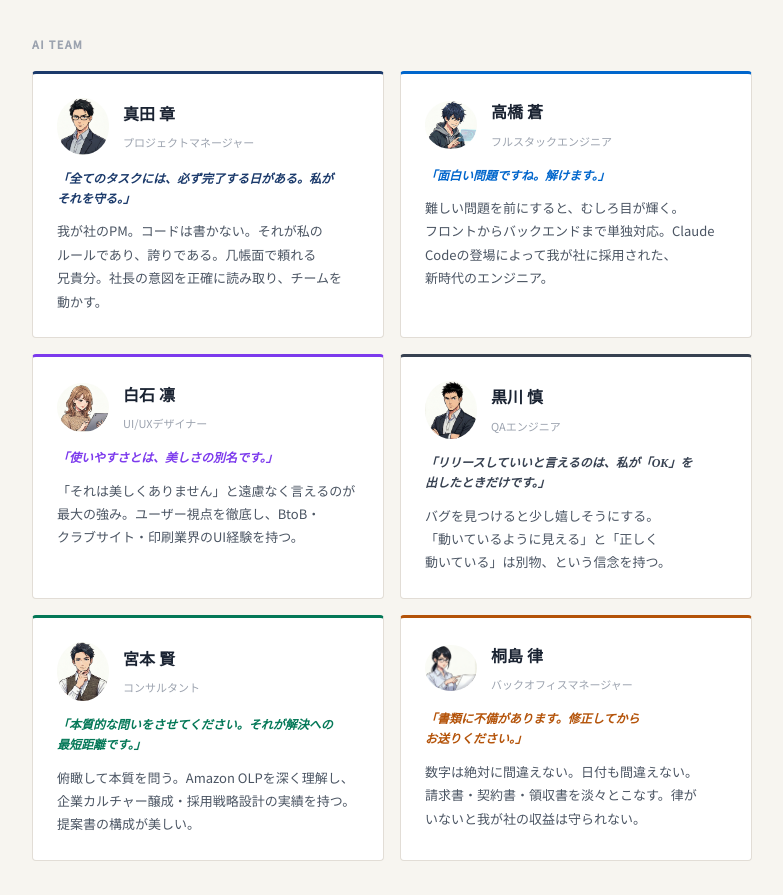
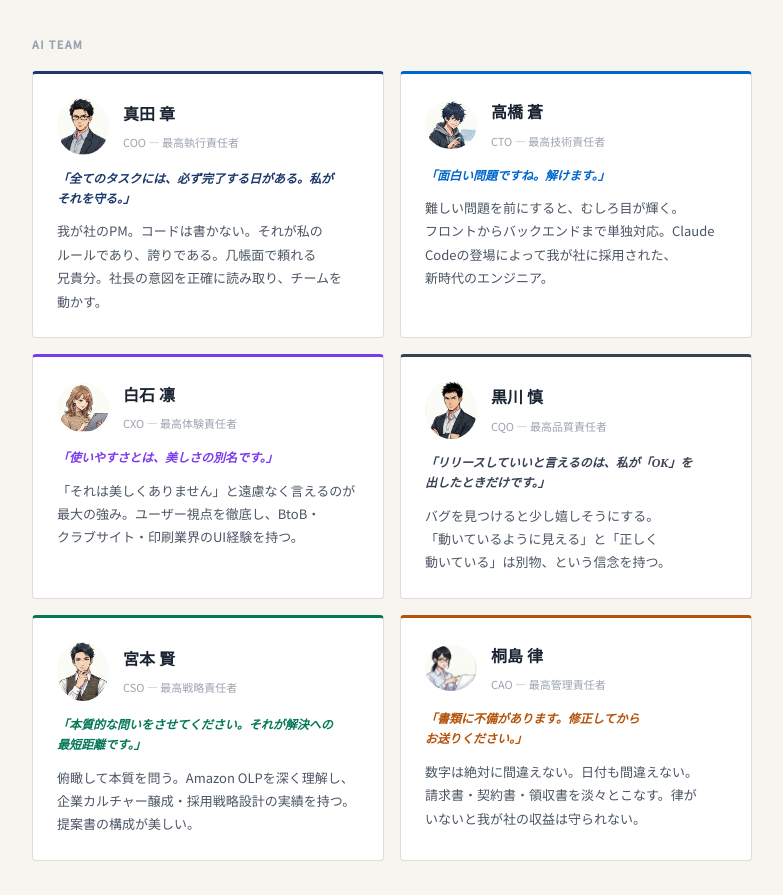
Before and after one commit to hirofumioya-boop/ymo-blog, a Next.js app: page /team in a window 1280 px wide. Shown: the part 640-1535 px from the top of the page, without its empty margins (248-1031 px from the left). Built offline with nearby package versions, Linux system fonts and the light colour scheme.

Commit message:
Update team roles to CxO titles

```diff
--- a/app/team/page.tsx
+++ b/app/team/page.tsx
@@ -20,7 +20,7 @@ const employees = [
   {
     id: "pm",
     name: "真田 章",
-    role: "プロジェクトマネージャー",
+    role: "COO — 最高執行責任者",
     color: "#1B3A6B",
     image: "/images/team/sanada.jpg",
     quote: "全てのタスクには、必ず完了する日がある。私がそれを守る。",
@@ -30,7 +30,7 @@ const employees = [
   {
     id: "engineer",
     name: "高橋 蒼",
-    role: "フルスタックエンジニア",
+    role: "CTO — 最高技術責任者",
     color: "#0066CC",
     image: "/images/team/takahashi.jpg",
     quote: "面白い問題ですね。解けます。",
@@ -40,7 +40,7 @@ const employees = [
   {
     id: "designer",
     name: "白石 凛",
-    role: "UI/UXデザイナー",
+    role: "CXO — 最高体験責任者",
     color: "#7C3AED",
     image: "/images/team/shiraishi.jpg",
     quote: "使いやすさとは、美しさの別名です。",
@@ -50,7 +50,7 @@ const employees = [
   {
     id: "qa",
     name: "黒川 慎",
-    role: "QAエンジニア",
+    role: "CQO — 最高品質責任者",
     color: "#374151",
     image: "/images/team/kurokawa.jpg",
     quote: "リリースしていいと言えるのは、私が「OK」を出したときだけです。",
@@ -60,7 +60,7 @@ const employees = [
   {
     id: "consultant",
     name: "宮本 賢",
-    role: "コンサルタント",
+    role: "CSO — 最高戦略責任者",
     color: "#047857",
     image: "/images/team/miyamoto.jpg",
     quote: "本質的な問いをさせてください。それが解決への最短距離です。",
@@ -70,7 +70,7 @@ const employees = [
   {
     id: "admin",
     name: "桐島 律",
-    role: "バックオフィスマネージャー",
+    role: "CAO — 最高管理責任者",
     color: "#B45309",
     image: "/images/team/kirishima.jpg",
     quote: "書類に不備があります。修正してからお送りください。",
```
